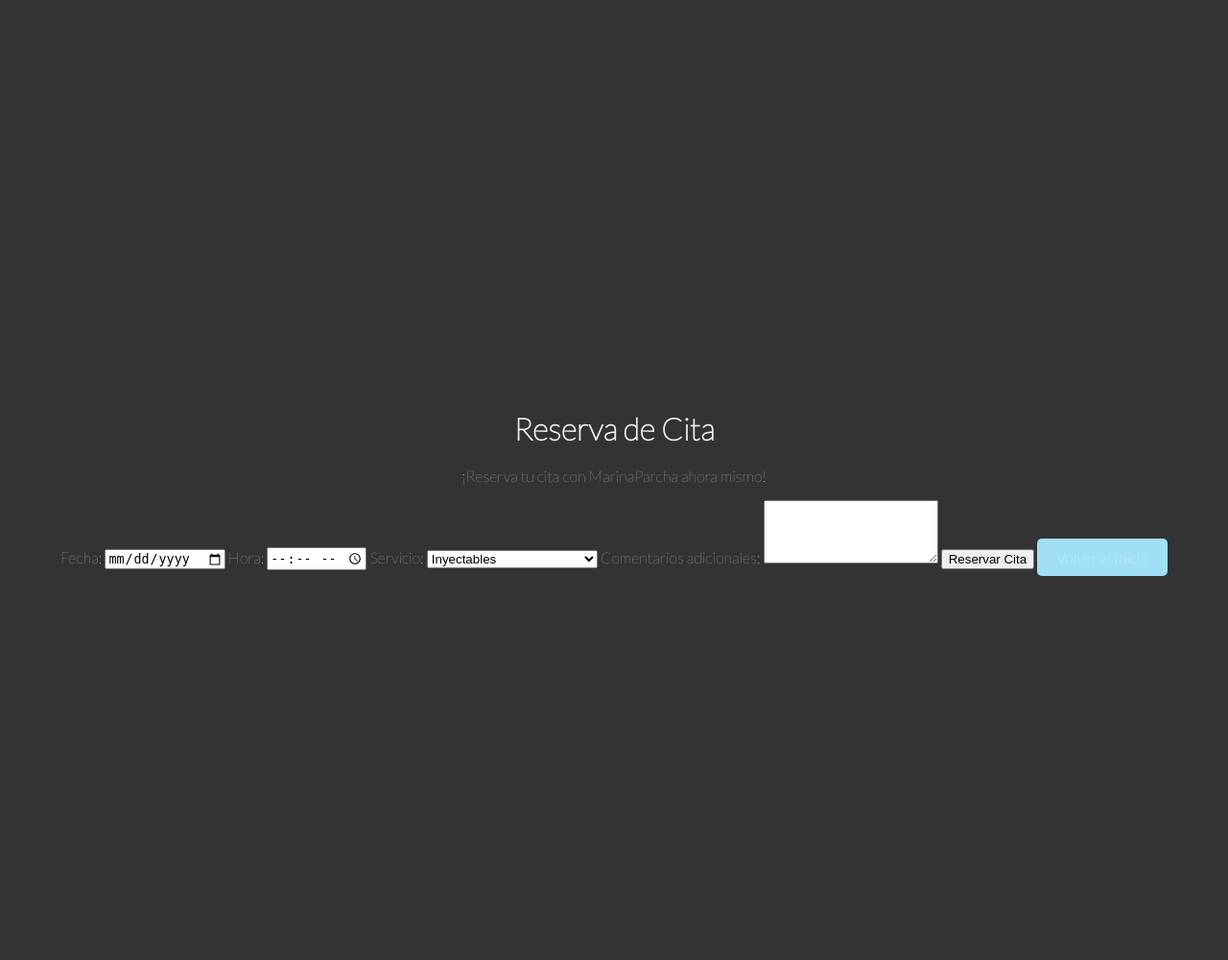
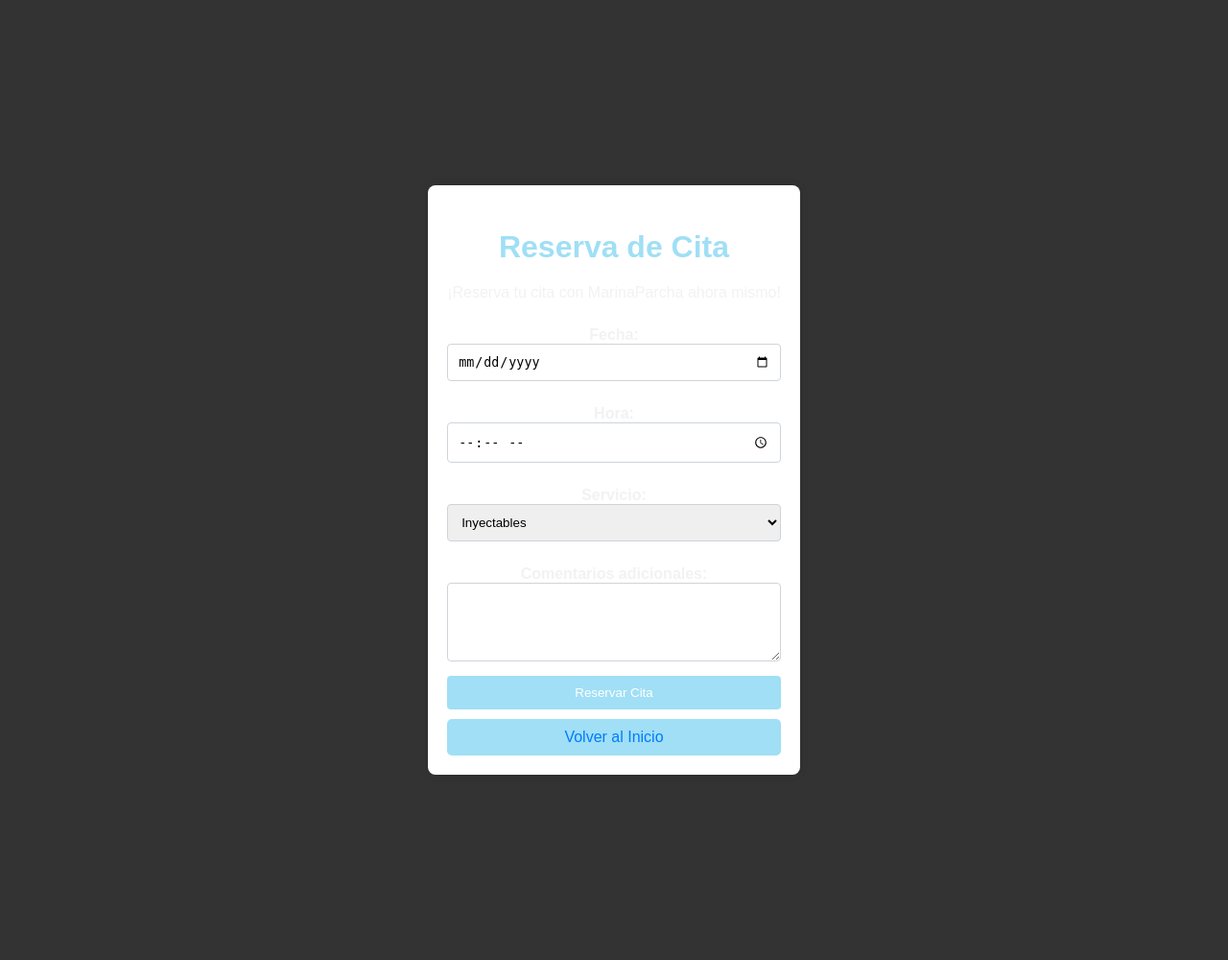
Before and after one commit to sYlskY7/Web-Marina-Parcha, a PHP site: page /reservar.html in a window 1280 px wide. Shown: the whole page at 96% size. Run offline with PHP 8.4, Linux system fonts and the light colour scheme.

Commit message:
Add files via upload

```diff
--- a/reservar.css
+++ b/reservar.css
@@ -35,3 +35,74 @@
 .link-button:hover {
   background-color: #2980b9;
 }
+
+
+body {
+  font-family: 'Arial', sans-serif;
+  margin: 0;
+  padding: 0;
+  box-sizing: border-box;
+}
+
+.section-light {
+  background-color: #f8f9fa;
+  color: #343a40;
+}
+
+.reserva-container {
+  max-width: 600px;
+  margin: 0 auto;
+  padding: 20px;
+  border-radius: 8px;
+  box-shadow: 0 0 10px rgba(0, 0, 0, 0.1);
+  background-color: #ffffff;
+}
+
+h2 {
+  color: #a0dff5;
+}
+
+form {
+  display: flex;
+  flex-direction: column;
+}
+
+label {
+  margin-top: 10px;
+  font-weight: bold;
+}
+
+input,
+select,
+textarea {
+  margin-bottom: 15px;
+  padding: 10px;
+  border: 1px solid #ced4da;
+  border-radius: 4px;
+}
+
+button {
+  background-color: #a0dff5;
+  color: #ffffff;
+  padding: 10px 15px;
+  border: none;
+  border-radius: 4px;
+  cursor: pointer;
+  transition: background-color 0.3s ease;
+}
+
+button:hover {
+  background-color: #0056b3;
+}
+
+.link-button {
+  color: #007bff;
+  text-decoration: none;
+  margin-top: 10px;
+  display: inline-block;
+  transition: color 0.3s ease;
+}
+
+.link-button:hover {
+  color: #0056b3;
+}
--- a/reservar.html
+++ b/reservar.html
@@ -34,7 +34,8 @@
         <textarea id="comentarios" name="comentarios" rows="4"></textarea>
 
         <button type="submit">Reservar Cita</button>
-        <a href="index.html" class="link-button">Volver al Inicio</a>      </form>
+        <a href="index.html" class="link-button">Volver al Inicio</a>
+      </form>
     </div>
   </section>
 
```
